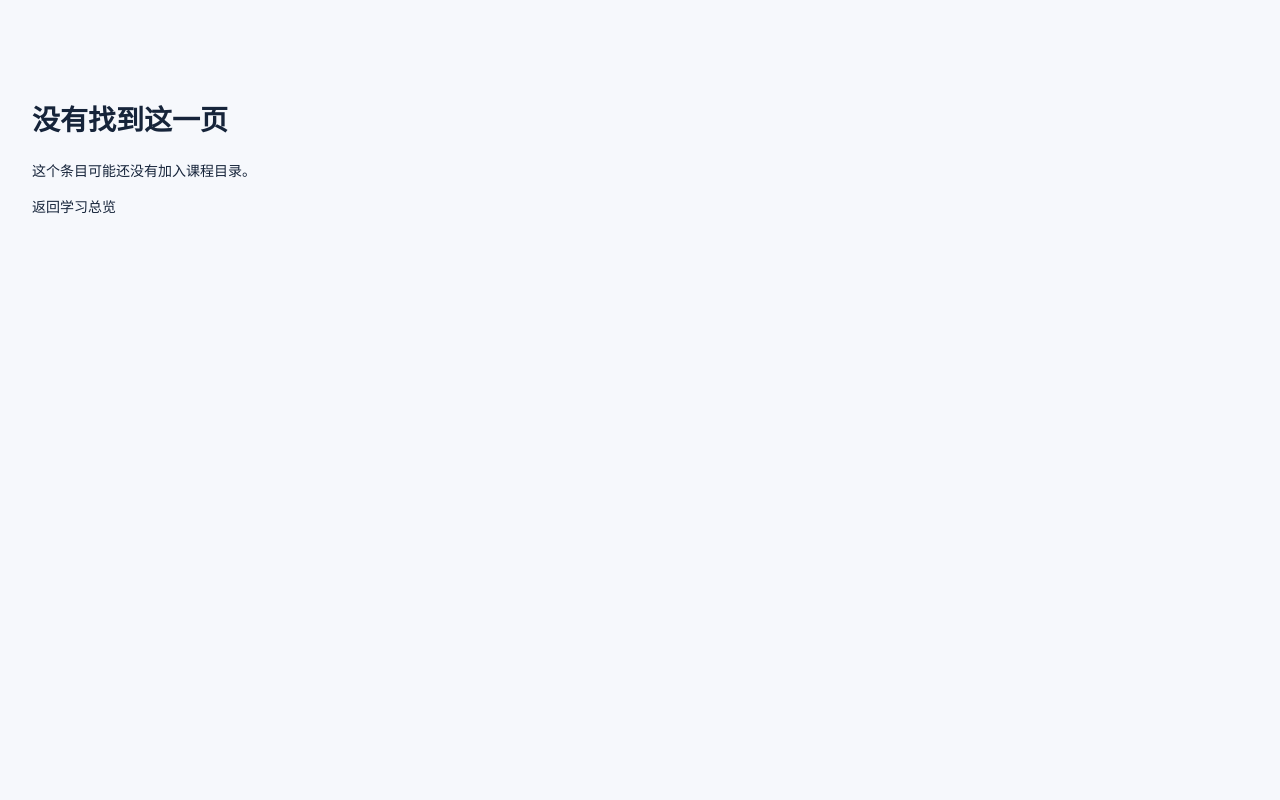
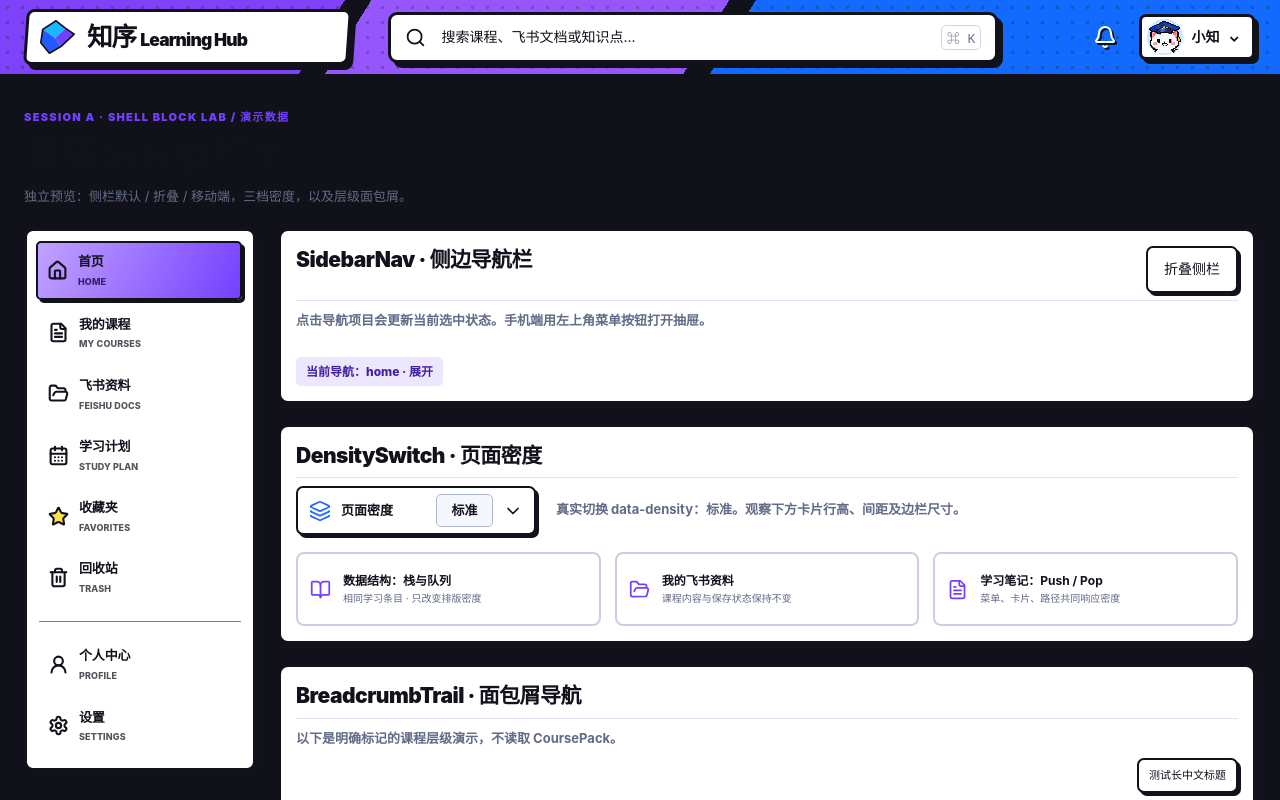
Before and after one commit to colddreamxiaowd/ContinueLeanringWithAI, a Next.js app in the folder web/: page /ui-lab/session-a in a window 1280 px wide. Before the commit this address had no page. Shown: the top 800 px of the page. Built offline with nearby package versions, Linux system fonts and the light colour scheme.

Commit message:
feat(session-a): mount real Next.js preview route /ui-lab/session-a

```diff
--- /dev/null
+++ b/web/src/app/ui-lab/session-a/page.tsx
@@ -0,0 +1,9 @@
+import {ShellDemo} from "@/design/pixel-pop/workstreams/shell/Demo";
+
+export const metadata={
+  title:"知序 · Session A 框架导航验收 — Pixel Pop",
+  description:"真实 Next.js 组件实验室：侧边导航、三档密度、面包屑。仅用演示状态，不读用户课程。"
+};
+
+/** Session A only: dedicated visual QA route, never the production homepage. */
+export default function SessionAPreview(){return <ShellDemo/>;}
```
